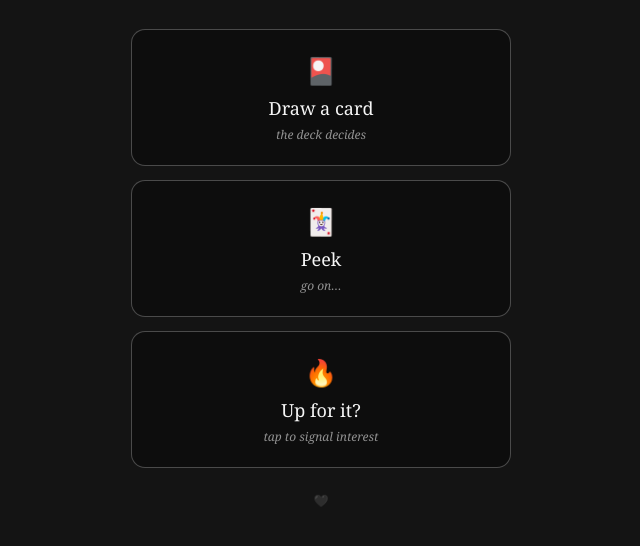
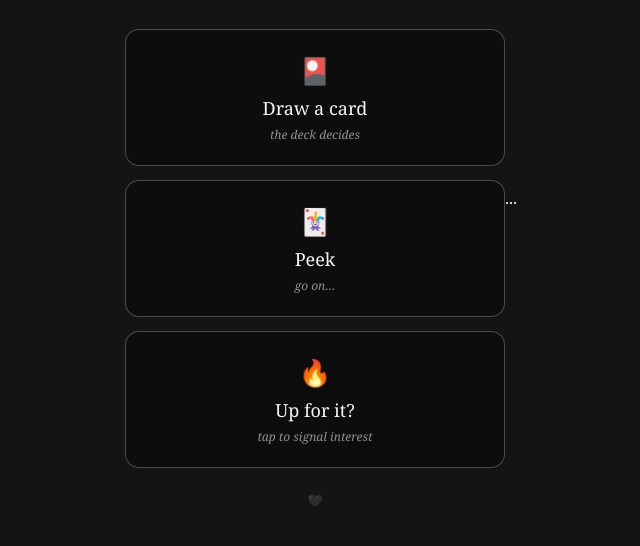
Before and after one commit to quiet-nebula-9x/quiet-card, a plain HTML site: page index.html in a window 1280 px wide. Shown: the part 202-748 px from the top of the page, without its empty margins (319-959 px from the left). Drawn offline with Linux system fonts and the light colour scheme; no server answers.

Commit message:
Implement availability check for quiet state
Added availability check functionality to manage quiet state display based on live status.

```diff
--- a/index.html
+++ b/index.html
@@ -152,6 +152,9 @@
     <p class="footer">🖤</p>
   </div>
 
+  <div id="quiet-state">...</div>   <!-- default content -->
+  <div id="live-panel" hidden>...</div>  <!-- Tally embed, prompt deck, etc. -->
+
   <!-- Prompt deck overlay -->
   <div class="overlay" id="overlay">
     <div class="deck-card">
@@ -165,9 +168,9 @@
   </div>
 
 <script>
-  // ── Prompt deck: naughty icebreakers ─────────────────────────
-  // Flirty confession-style prompts. Edit freely — add, remove,
-  // or reorder. Answers are spoken aloud, never recorded.
+  // ── Prompt deck: icebreakers ─────────────────────────
+  // Stylized prompts -- add, remove, or reorder.
+  // Answers are ONLY spoken aloud.
   const PROMPTS = [
     { emoji: "😈", text: "Name one of your guilty pleasures." },
     { emoji: "🫦", text: "What's the most flirty text you've ever sent — or received?" },
@@ -218,6 +221,30 @@
   overlay.addEventListener("click", (e) => {
     if (e.target === overlay) overlay.classList.remove("open");
   });
+
+// ---- availability check -------------------------------------------
+const STATE_URL = "https://raw.githubusercontent.com/quiet-nebula-9x/quiet-card/main/state.json";
+const POLL_MS   = 60_000;  // re-check every minute
+
+async function checkAvailability() {
+  const live = await isLive();
+  document.getElementById("quiet-state").hidden = live;
+  document.getElementById("live-panel").hidden  = !live;
+}
+
+async function isLive() {
+  try {
+    const res = await fetch(`${STATE_URL}?t=${Date.now()}`, { cache: "no-store" });
+    if (!res.ok) return false;
+    const state = await res.json();
+    return typeof state.active_until === "number" && Date.now() < state.active_until;
+  } catch {
+    return false; // any failure = fail closed to quiet state
+  }
+}
+
+checkAvailability();
+setInterval(checkAvailability, POLL_MS);
 </script>
 </body>
 </html>
```
